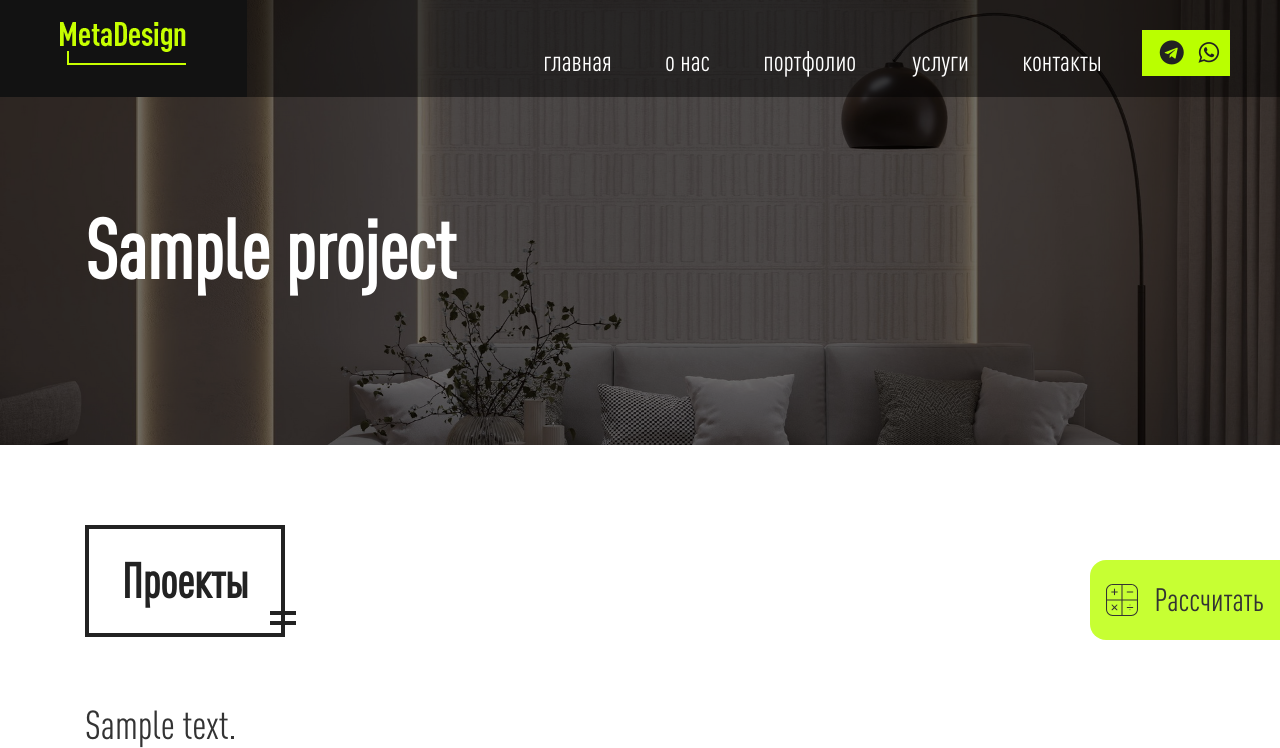
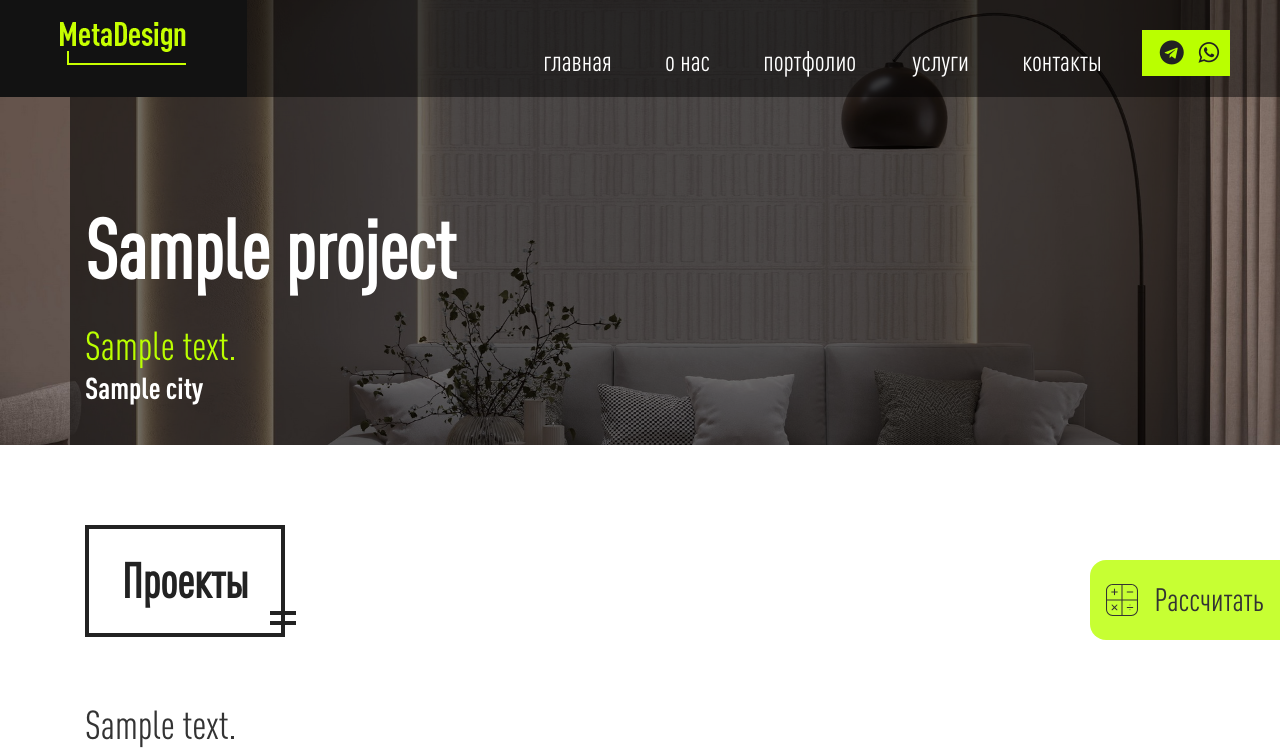
Before and after one commit to vkurlenko/metadesign, a Symfony app: template templates/project.html.twig in a window 1280 px wide. Shown: the top 748 px of the page. Run offline with Twig, Linux system fonts and the light colour scheme; the template is opened without the code that fills it: most values are stand-ins (such as "Sample title", 1, 10 or a date in 2020); grey boxes marked "Sample" are stand-in pictures; some libraries are stand-ins or nearby versions.

Commit message:
Добавлены поля площадь и город

```diff
--- a/templates/project.html.twig
+++ b/templates/project.html.twig
@@ -6,9 +6,13 @@
 
     <!-- Page header section start -->
     <section class="page-header-section set-bg section-about" data-setbg="/img/bg_MD_3.jpg">
-        <div style="">
-            <div class="container">
-                <h1 class="header-title">{{ PROJECT.name }}</h1>
+        <div class="container project-content">
+            <h1 class="header-title" style="margin-bottom: 1.5rem">{{ PROJECT.name }}</h1>
+            <div>
+                <p style="color: #baff00; margin-bottom: 0">{{ PROJECT.text }}</p>
+                {% if PROJECT.city != "Одинцово" %}
+                    <h2 style="color: #FFFFFF; font-size: 30px">{{ PROJECT.city }}</h2>
+                {% endif %}
             </div>
         </div>
     </section>
```
